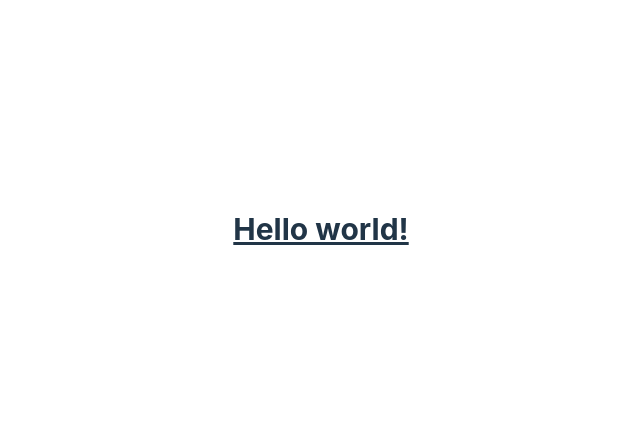
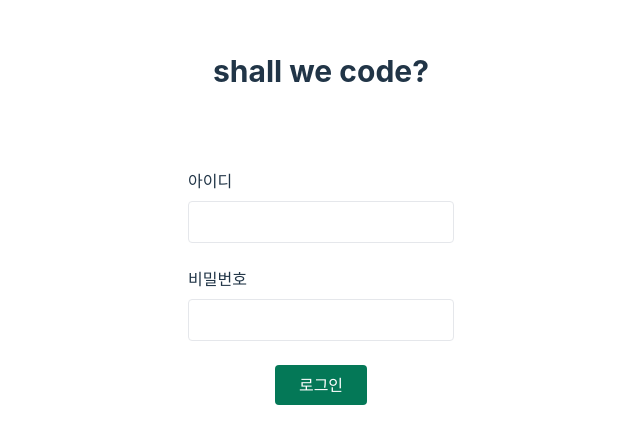
Before and after one commit to johnna-endure/shallwecode-front, a React (Vite) app: page / in a window 1280 px wide. Shown: the part 171-614 px from the top of the page, without its empty margins (319-959 px from the left). Built offline with nearby package versions, Linux system fonts and the light colour scheme.

Commit message:
로그인 페이지 퍼블리싱

```diff
--- a/src/App.jsx
+++ b/src/App.jsx
@@ -1,13 +1,21 @@
 import { useState } from 'react'
 import reactLogo from './assets/react.svg'
 import './App.css'
+// import Sample from "./Sample.jsx";
+import Login from './pages/Login.jsx'
 
 function App() {
+
+    // const onChange =() => {
+    //     console.log('dkdkdkdk')
+    // }
+    //
+    // const name = '허허'
+
   return (
     <div className="App">
-        <h1 className="text-3xl font-bold underline">
-            Hello world!
-        </h1>
+        <Login/>
+        {/*<Sample onChange={onChange} name={name}/>*/}
     </div>
   )
 }
--- /dev/null
+++ b/src/atoms/SInput.jsx
@@ -0,0 +1,7 @@
+export default ({...props }) => {
+    return (
+        <div>
+            <input {...props}/>
+        </div>
+    )
+}
--- /dev/null
+++ b/src/atoms/SLabeledInput.jsx
@@ -0,0 +1,10 @@
+export default ({label, ...props}) => {
+    return (
+        <div className="flex">
+            <label className="inline-block flex flex-col items-start">
+                <p className="mb-2">{label}</p>
+                <input className="border rounded p-2" {...props}/>
+            </label>
+        </div>
+    )
+}
--- /dev/null
+++ b/src/pages/Login.jsx
@@ -0,0 +1,16 @@
+import SLabeledInput from "../atoms/SLabeledInput.jsx";
+import SInput from "../atoms/SInput.jsx";
+
+export default () => {
+
+    return (
+        <div>
+            <p className="mb-20 text-3xl font-bold">shall we code?</p>
+            <SLabeledInput label="아이디" type="text" name="id" />
+            <br/>
+            <SLabeledInput label="비밀번호" type="text" name="password" />
+            <br/>
+            <SInput className="px-6 py-2 rounded text-white bg-emerald-700" type="button" value="로그인" onClick={() => alert("클릭")} />
+        </div>
+    )
+}
```
